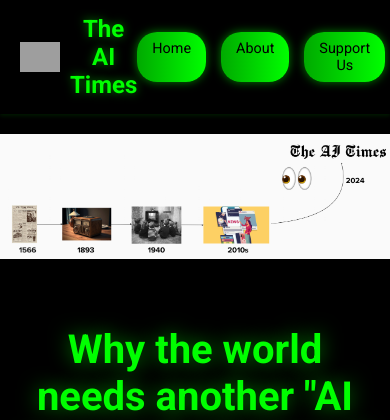
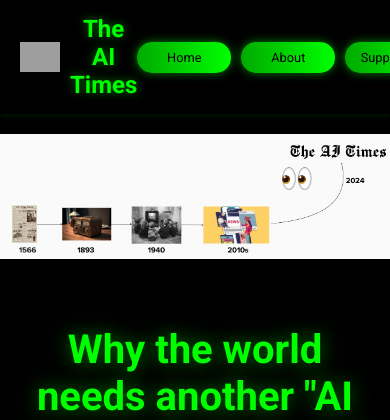
Before and after one commit to Cosmhyccc/vibe-analyzer, a Flask app: page /about in a window 390 px wide. Shown: the top 420 px of the page. Run offline with Flask 3, Linux system fonts and the light colour scheme; grey boxes are pictures that could not be loaded.

Commit message:
mobile responsive hopefullY

```diff
--- a/Templates/aboutus.html
+++ b/Templates/aboutus.html
@@ -74,12 +74,28 @@
             border-radius: 20px;
             transition: all 0.3s ease;
             box-shadow: 0 0 10px rgba(0, 255, 0, 0.5);
+            display: inline-block;
+            line-height: normal;
+            white-space: nowrap;
         }
 
         .nav-links a:hover {
             transform: translateY(-6px);
             box-shadow: 0 6px 18px rgba(0, 255, 0, 0.8);
         }
+        @media (max-width: 768px) {
+            .nav-links {
+                gap: 10px;
+            }
+
+            .nav-links a {
+                padding: 8px 12px;
+                font-size: 0.8em;
+                border-radius: 15px;  /* Reduced border-radius for mobile */
+                min-width: 70px;  /* Ensure minimum width to prevent squishing */
+            }
+        }
+
 
         .timeline-image {
             width: 100%;
```
Also changed, not shown: Templates/index.html (+15 -0 lines), Templates/result.html (+16 -0 lines), Templates/supportus.html (+14 -0 lines).
